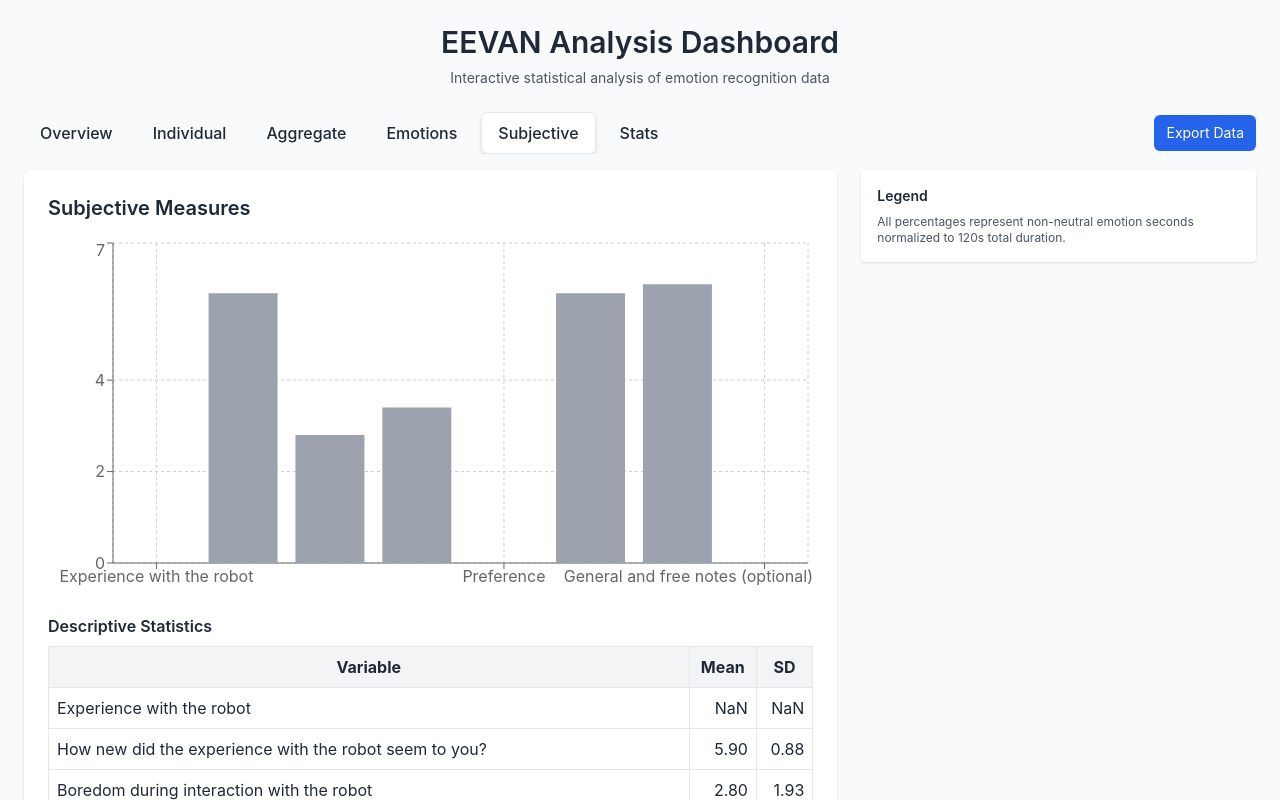
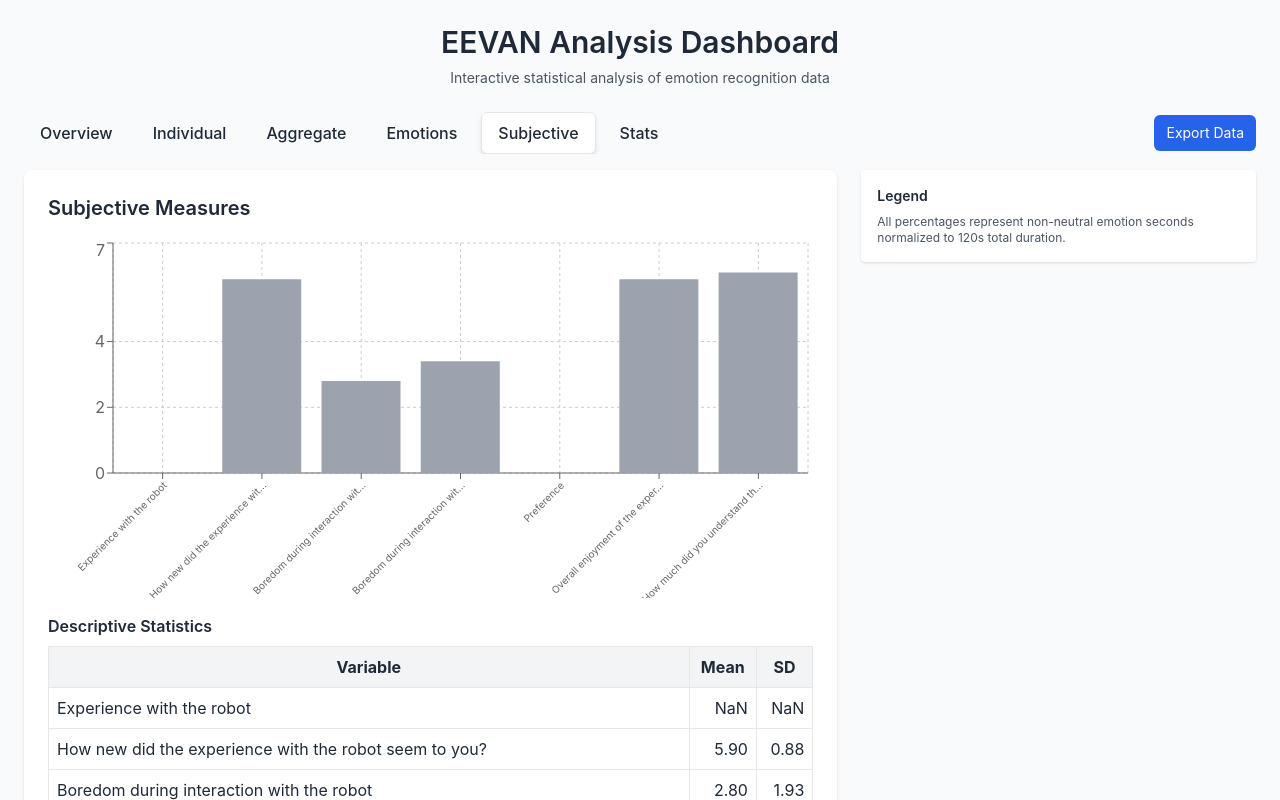
Before and after one commit to zanzivan95/eevan-analysis_2, a React (Vite) app: page / in a window 1280 px wide. Both pictures are taken after a click on the button "Subjective". Shown: the top 800 px of the page. Built offline with nearby package versions, Linux system fonts and the light colour scheme.

Commit message:
Update App.tsx

```diff
--- a/src/App.tsx
+++ b/src/App.tsx
@@ -352,8 +352,11 @@ export default function App() {
   ] : [];
 
   const chartDataSubjective = subjective && Object.keys(subjective[0] || {}).length ? Object.keys(subjective[0])
-    .filter(k => k.toLowerCase() !== 'participant')
-    .map(k => ({ variable: k, mean: (subjectiveStats?.[k]?.mean ?? 0) })) : [];
+    .filter(k => k.toLowerCase() !== 'participant' && k.toLowerCase() !== 'general and free notes (optional)')
+    .map(k => ({
+      variable: k.length > 30 ? k.substring(0, 30) + '...' : k,
+      mean: (subjectiveStats?.[k]?.mean ?? 0)
+    })) : [];
 
   return (
     <div className="min-h-screen p-6 bg-gray-50 text-gray-800">
@@ -581,7 +584,7 @@ export default function App() {
                   <ResponsiveContainer>
                     <BarChart data={chartDataSubjective}>
                       <CartesianGrid strokeDasharray="3 3" />
-                      <XAxis dataKey="variable" />
+                      <XAxis dataKey="variable" angle={-45} textAnchor="end" height={120} interval={0} style={{ fontSize: '10px' }} />
                       <YAxis domain={[0,7]} />
                       <Tooltip formatter={(v:any) => Number(v).toFixed(2)} />
                       <Bar dataKey="mean" fill="#9CA3AF" name="Mean" />
```
